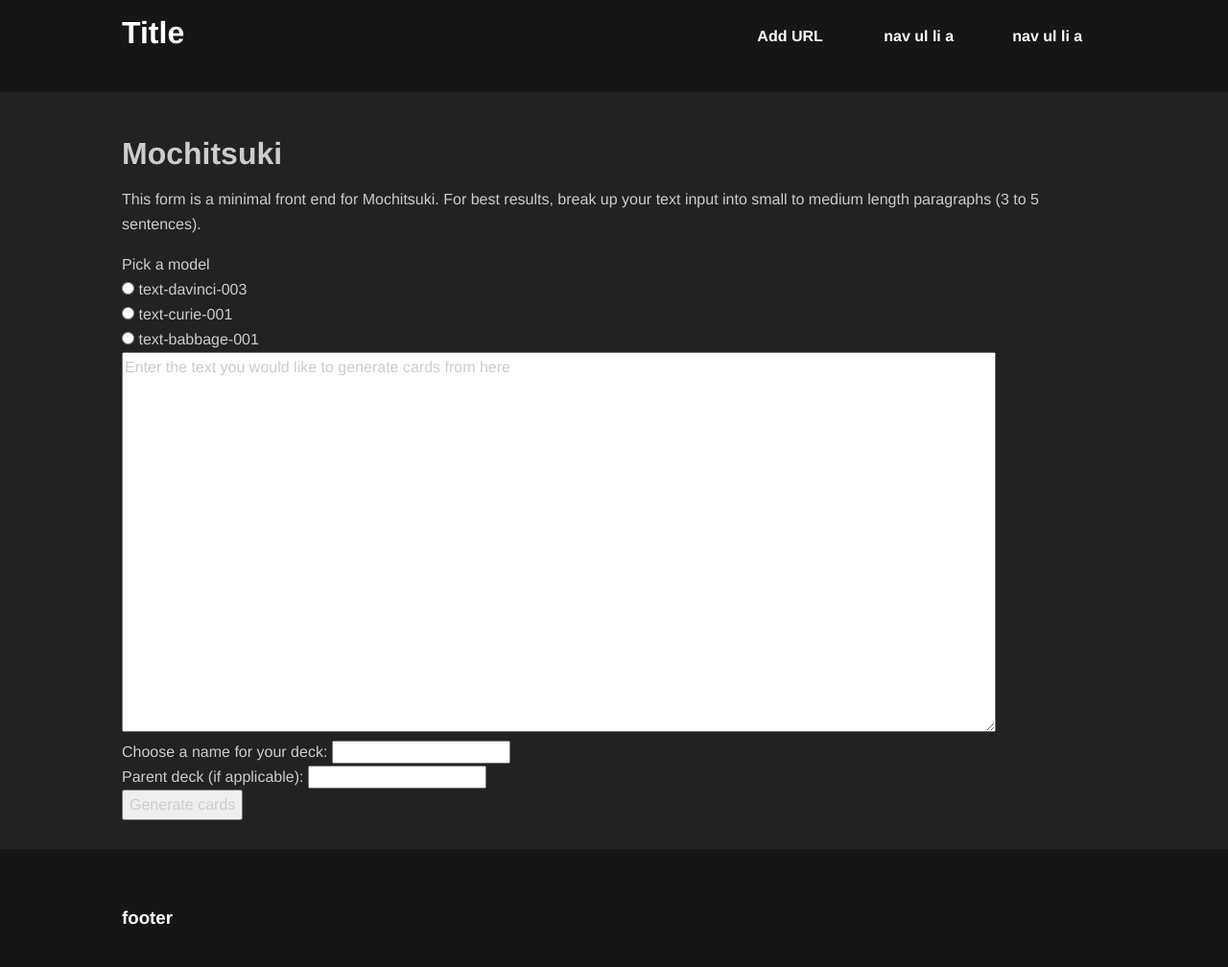
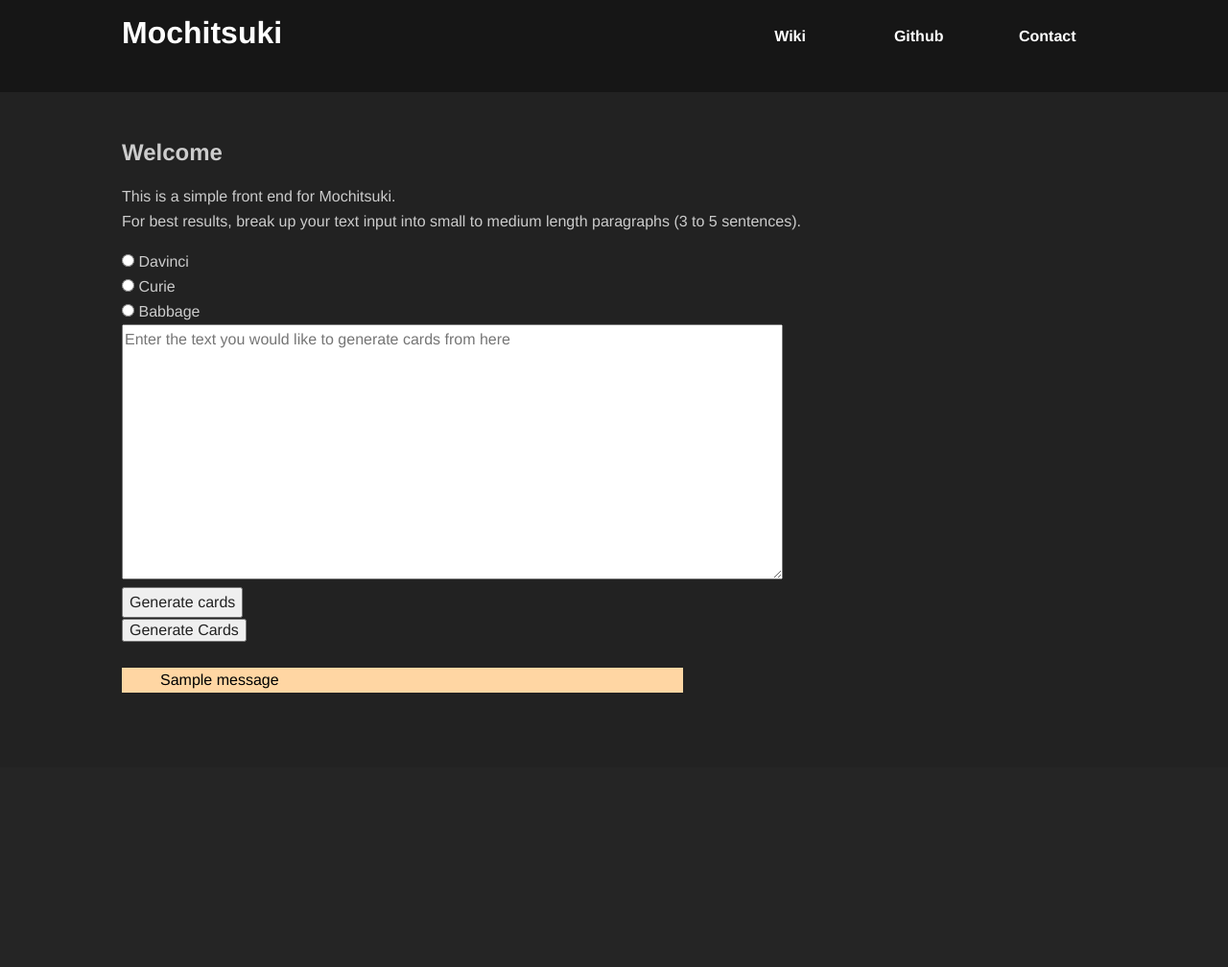
Before and after one commit to sharklightning/Mochitsuki, a Flask app: page / in a window 1280 px wide. Shown: the whole page at 96% size. After the commit the page ends 722 px from the top, so only its background shows below. Run offline with Flask 2, Linux system fonts and the light colour scheme; one stand-in notice (Sample message) is shown; some libraries are stand-ins or nearby versions.

Commit message:
added form functionality basics

```diff
--- a/requirements.txt
+++ b/requirements.txt
@@ -1,4 +1,5 @@
 flask
+flask-wtf
 python-dotenv
 openai
 httpx
--- /dev/null
+++ b/src/forms.py
@@ -0,0 +1,8 @@
+from flask_wtf import FlaskForm
+from wtforms import RadioField, TextAreaField, SubmitField
+from wtforms.validators import DataRequired, InputRequired, Length
+
+class WelcomeForm(FlaskForm):
+    textinput = TextAreaField(validators=[InputRequired(), Length(1, 2250)])
+    submit = SubmitField('Generate Cards')
+    model = RadioField('Pick a model', choices=[('text-davinci-003', 'Davinci'), ('text-curie-001', 'Curie'), ('text-babbage-001', 'Babbage')])
--- /dev/null
+++ b/src/input.txt
@@ -0,0 +1 @@
+The distribution layer, which is sometimes referred to as the aggregation layer, provides route filtering and interVLAN routing. Management ACLs and IPS filtering are typically implemented at the distribution layer. The distribution layer serves as an aggregation point for access layer network links. Because the distribution layer is the intermediary between the access layer and the core layer, the distribution layer is the ideal place to enforce security policies and to perform tasks that involve packet manipulation, such as routing. Summarization and next-hop redundancy are also performed in the distribution layer.
--- a/src/main.py
+++ b/src/main.py
@@ -1,18 +1,45 @@
-from flask import Flask, render_template, url_for
+import os
+from forms import WelcomeForm
+from mochitsuki import *
+from flask import Flask, render_template, url_for, request, flash
+from logging import DEBUG
+
+#load ENV variable
+configure()
 
 app = Flask(__name__)
+app.config['SECRET_KEY'] = os.getenv("WTF_KEY")
 
-# class User:
-#     def __init__(self, firstname, lastname):
-#         self.firstname = firstname
-#         self.lastname = lastname
+app.logger.setLevel(DEBUG)
 
-#     def initials(self):
-#         return "{}, {}.".format(self.firstname[0], self.lastname[0])
+selections = []
 
-@app.route('/')
+def store_selections(textinput, model):
+    selections.append(dict(
+        textinput = textinput,
+        model = model
+    ))
+
+@app.route('/', methods=['GET', 'POST'])
 def index():
-    return render_template('index.html')
+    form = WelcomeForm()
+    if form.validate_on_submit():
+        textinput = form.textinput.data
+        model = form.model.data
+        store_selections(textinput, model)
+        flash("Request submitted: {}".format(textinput))
+        app.logger.debug("MODEL= " + model + ", INPUT= " + textinput)
+    return render_template('index.html', form=form)
+
+# @app.route('/', methods=['GET', 'POST'])
+# def index():
+#     if request.method == "POST":
+#         textinput = request.form['text-input']
+#         model = request.form['model']
+#         store_selections(textinput, model)
+#         flash("Request to {} successfully submitted".format(model))
+#         # app.logger.debug("MODEL= " + model + "INPUT= " + textinput)
+#     return render_template('index.html')
 
 if __name__ == "__main__":
     app.run(debug=True,host='0.0.0.0')
--- a/src/static/css/main.css
+++ b/src/static/css/main.css
@@ -155,18 +155,35 @@
    Author's custom styles
    ========================================================================== */
 
+form {
+    color:#222
+}
 
+fieldset {
+    color:#ccc;
+}
 
+label {
+    color: #ccc;
+}
 
+.flashes ul {
+    margin: 0 0;
+    background: #FFD6A3;
+    color: #000;
 
+    list-style-type: none;
+    list-style: none;
+}
 
+.flashes ul{
+    background-color: #FFD6A3;
+    color: #000;
+}
 
-
-
-
-
-
-
+article.flashes {
+    margin-bottom: 1em;
+}
 
 
 /* ==========================================================================
--- a/src/templates/base.html
+++ b/src/templates/base.html
@@ -16,12 +16,12 @@
 
         <div class="header-container">
             <header class="wrapper clearfix">
-                <a href="{{ url_for('index') }}"><h1 class="title">Title</h1></a>
+                <a href="{{ url_for('index') }}"><h1 class="title">Mochitsuki</h1></a>
                 <nav>
                     <ul>
-                        <li><a href="">Add URL</a></li>
-                        <li><a href="#">nav ul li a</a></li>
-                        <li><a href="#">nav ul li a</a></li>
+                        <li><a href="">Wiki</a></li>
+                        <li><a href="#">Github</a></li>
+                        <li><a href="#">Contact</a></li>
                     </ul>
                 </nav>
             </header>
@@ -33,14 +33,27 @@
                 {% block content %}
                 {% endblock %}
 
+                <br>
+                <article class="flashes">
+                    {% with messages = get_flashed_messages() %}
+                      {% if messages %}
+                        <ul>
+                        {% for message in messages %}
+                          <li>{{ message }}</li>
+                        {% endfor %}
+                        </ul>
+                      {% endif %}
+                    {% endwith %}
+                </article>
+
             </div> <!-- #main -->
         </div> <!-- #main-container -->
 
-        <div class="footer-container">
+        <!-- <div class="footer-container">
             <footer class="wrapper">
                 <h3>footer</h3>
             </footer>
-        </div>
+        </div> -->
 
         <script src="//ajax.googleapis.com/ajax/libs/jquery/1.11.2/jquery.min.js"></script>
         <script>window.jQuery || document.write('<script src="{{ url_for('static', filename='js/vendor/modernizr-2.8.3-respond-1.4.2.min.js') }}"><\/script>')</script>
--- a/src/templates/index.html
+++ b/src/templates/index.html
@@ -6,36 +6,25 @@
 
 {% block content %}
 <section>
-	<h1>Mochitsuki</h1>
-	<p>This form is a minimal front end for Mochitsuki. For best results, break up your text input into small to medium length paragraphs (3 to 5 sentences).</p>
-	<form action="/content-submission" method="post">
+	<h2>Welcome</h2>
+	<p>This is a simple front end for Mochitsuki. <br>For best results, break up your text input into small to medium length paragraphs (3 to 5 sentences).</p>
+	<form action="/" method="post">
+		{{form.hidden_tag()}}
+
 		<fieldset>
-			<legend>Pick a model</legend>
-			<input type="radio" id="davinci">
-			<label for="davinci">text-davinci-003</label><br>
-			<input type="radio" id="curie">
-			<label for=curie">text-curie-001</label><br>
-			<input type="radio" id="babbage">
-			<label for="babbage">text-babbage-001</label>
+		{% for subfield in form.model %}
+		<div>
+			{{ subfield(id=subfield.id, value=subfield.data) }}
+			{{ subfield.label }}
+		</div>
+		{% endfor %}
 		</fieldset>
 
-		<div>
-			<label for="text-input"></label>
-			<textarea id="text-input" name="text-input" rows="15" cols="100">Enter the text you would like to generate cards from here</textarea>
-		</div>
-
-		<div>
-			<label for="deck">Choose a name for your deck:</label>
-			<input type="email" id="deck" name="deck">
-		</div>
-		<div>
-			<label for="parent">Parent deck (if applicable):</label>
-			<input type="text" id="parent" name="parent" value="">
-		</div>
-
+		{{ form.textinput(id="text-input", rows="10", cols="75", placeholder="Enter the text you would like to generate cards from here") }}
 		<div>
 			<button type="submit">Generate cards</button>
 		</div>
+		{{ form.submit }}
 	</form>
 </section>
 {% endblock %}
```
Also changed, not shown: src/mochitsuki.py (+24 -19 lines), src/prompts.py (added, +7 -0 lines), README.md, 3 other files.
